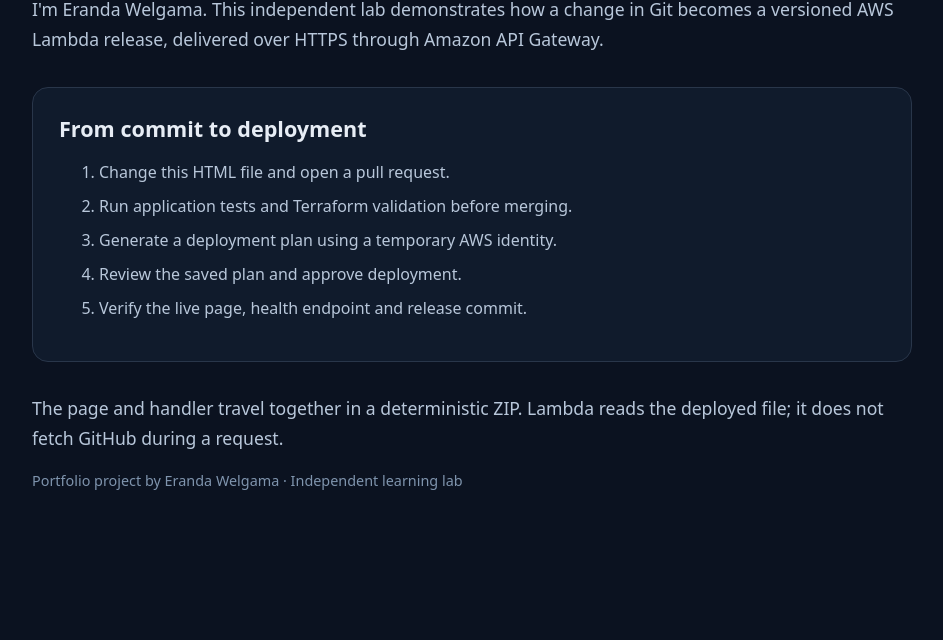
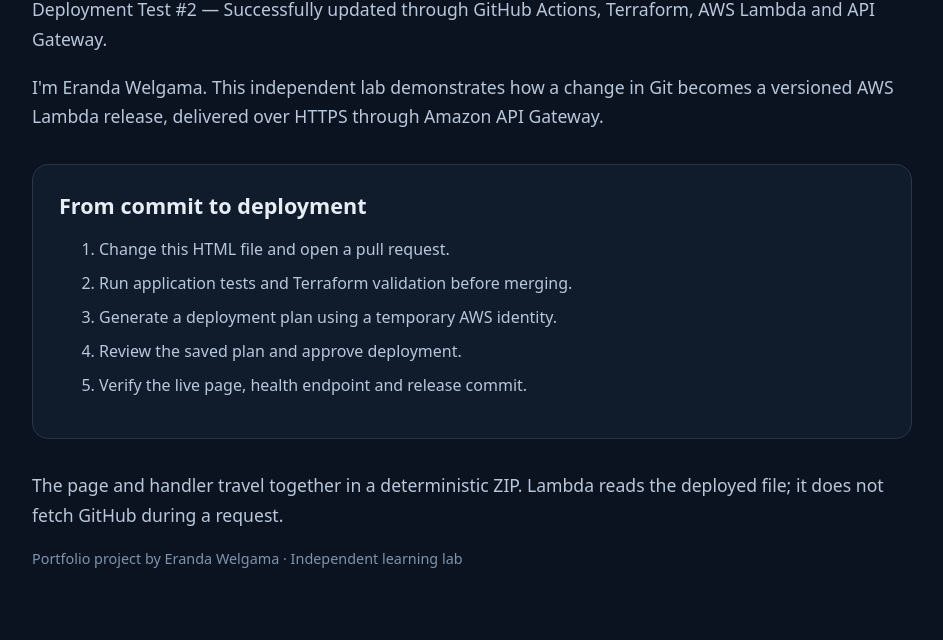
Before and after one commit to reranda/aws-serverless-page-cicd, a plain HTML site: page content/index.html in a window 1280 px wide. Shown: the part 284-924 px from the top of the page, without its empty margins (168-1111 px from the left). Before the commit the page ends 846 px from the top, so only its background shows below. Drawn offline with Linux system fonts and the light colour scheme.

Commit message:
Update serverless page content (#10)

```diff
--- a/content/index.html
+++ b/content/index.html
@@ -10,7 +10,11 @@
 </head>
 <body><main>
 <small>AWS / TERRAFORM / GITHUB ACTIONS</small>
-<h1>A small page.<br>A reviewed cloud release.</h1>
+<h1>My AWS Serverless Portfolio Project</h1>
+<p>
+  Deployment Test #2 — Successfully updated through
+  GitHub Actions, Terraform, AWS Lambda and API Gateway.
+</p>
 <p>I'm Eranda Welgama. This independent lab demonstrates how a change in Git becomes a versioned AWS Lambda release, delivered over HTTPS through Amazon API Gateway.</p>
 <section><h2>From commit to deployment</h2><ol>
 <li>Change this HTML file and open a pull request.</li>
```
